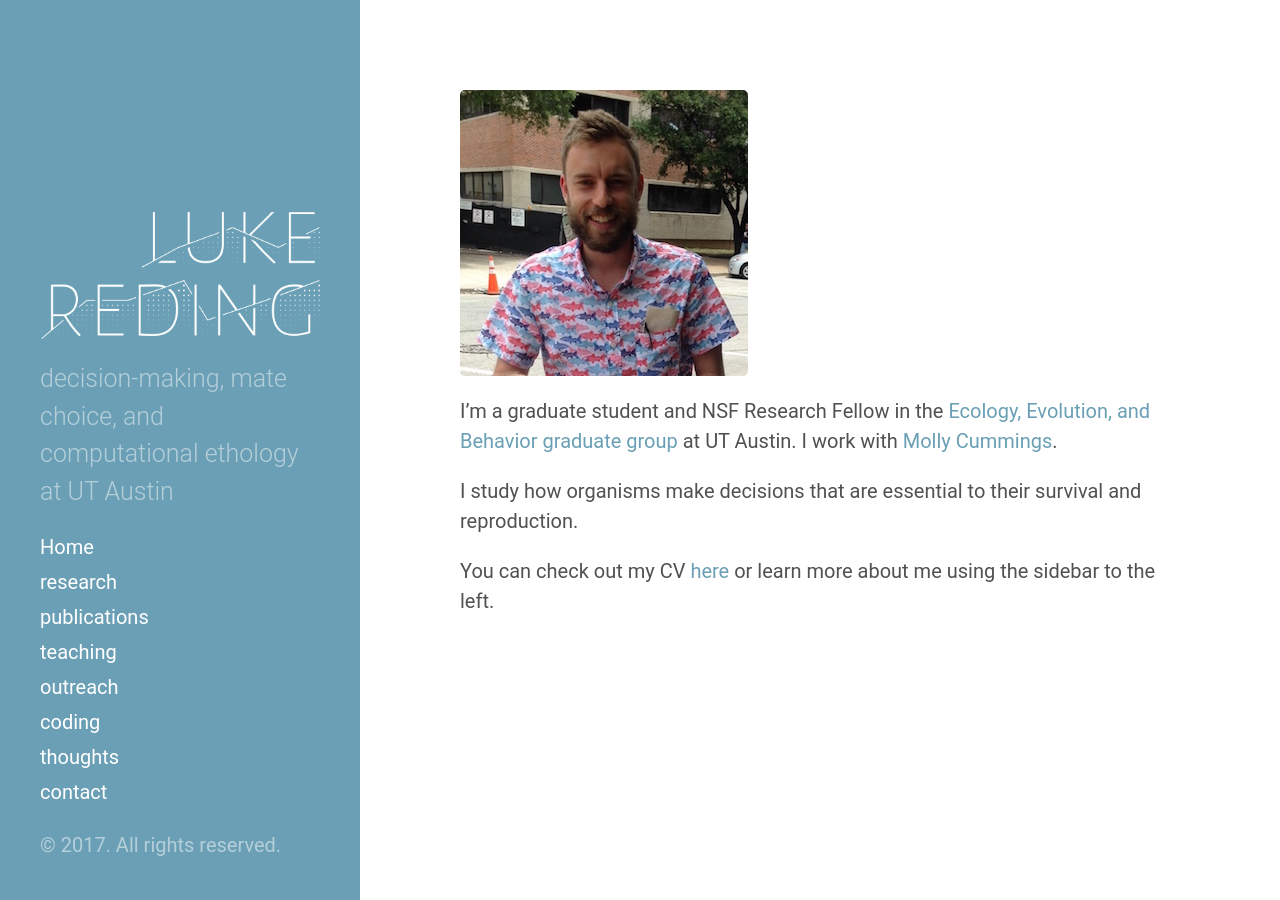
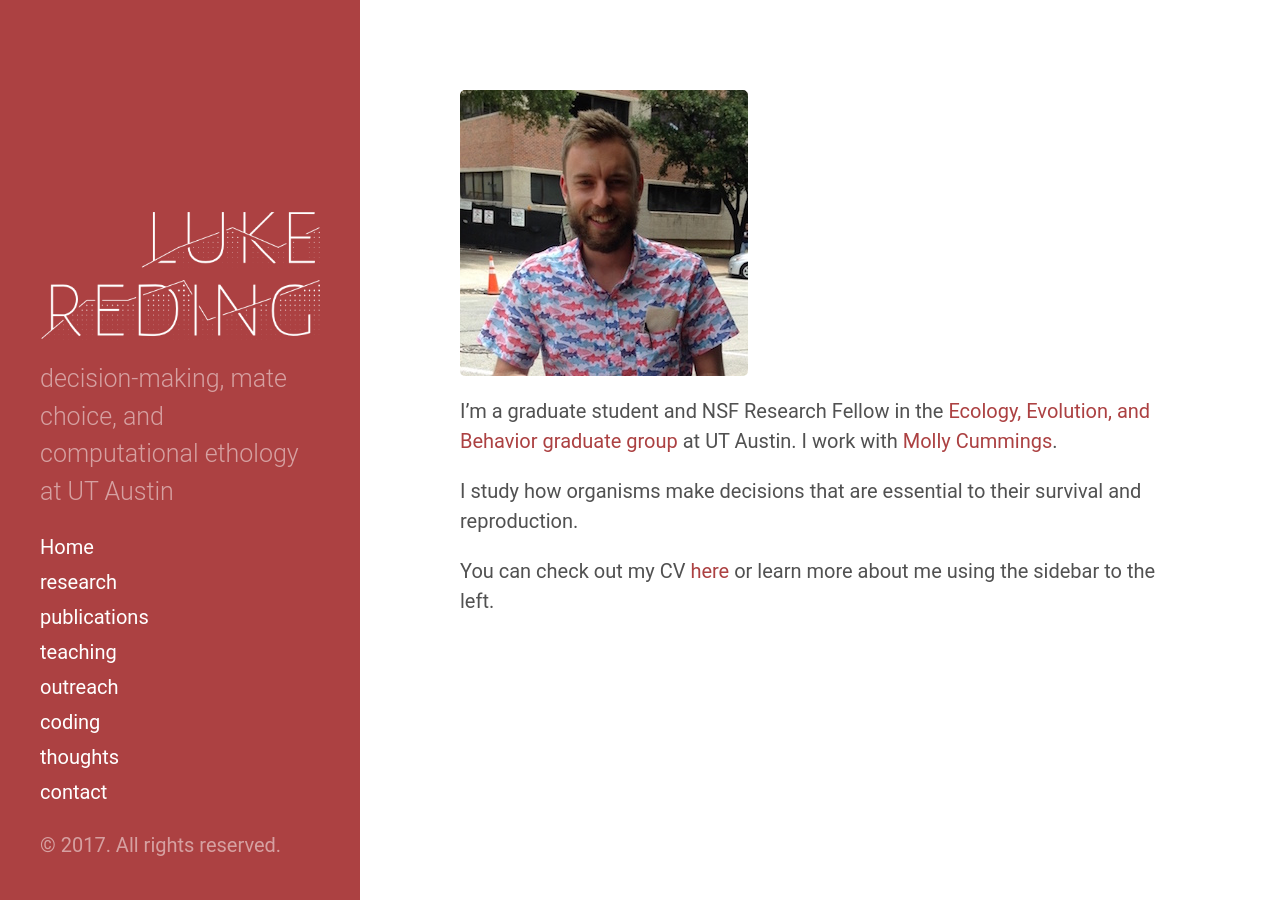
Before and after one commit to lukereding/lukereding.github.io, a Jekyll site: the page built from index.md, in a window 1280 px wide. Built offline with Jekyll 4.4.1, drawn with Linux system fonts in a browser that asks for light colours; the list of posts is cut into pages by our own code.

Commit message:
Update default.html

```diff
--- a/_layouts/default.html
+++ b/_layouts/default.html
@@ -3,7 +3,7 @@
 
   {% include head.html %}
 
-  <body body class="theme-base-0d">
+  <body body class="theme-base-08">
 
     {% include sidebar.html %}
 
```
